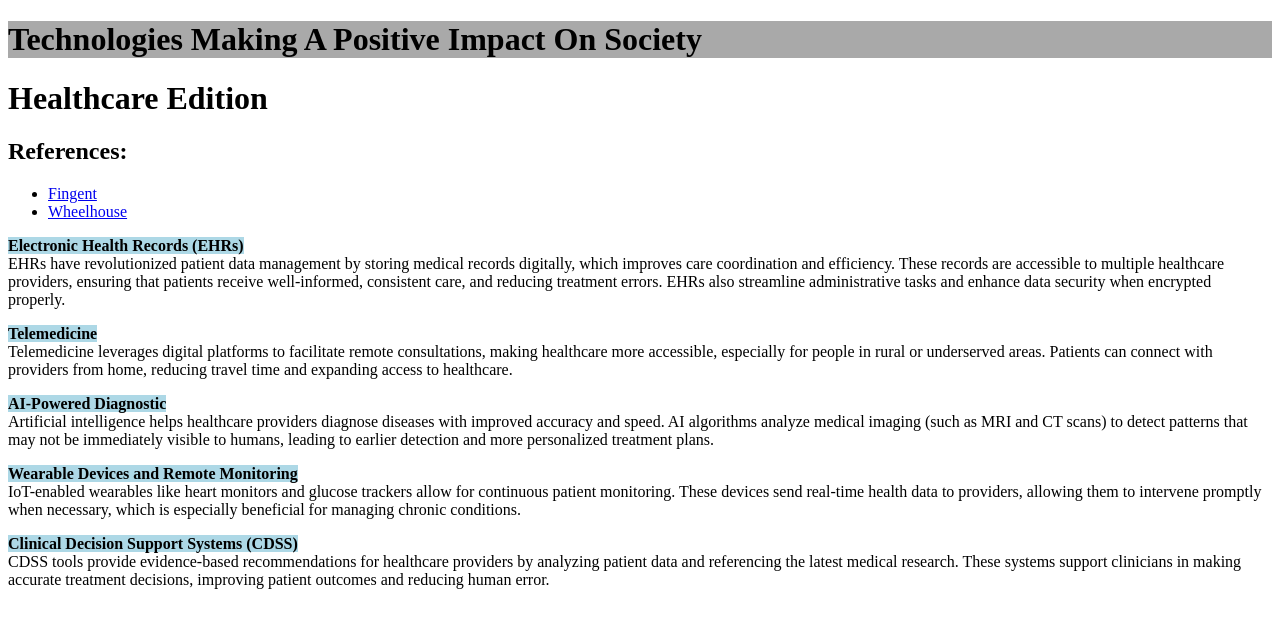
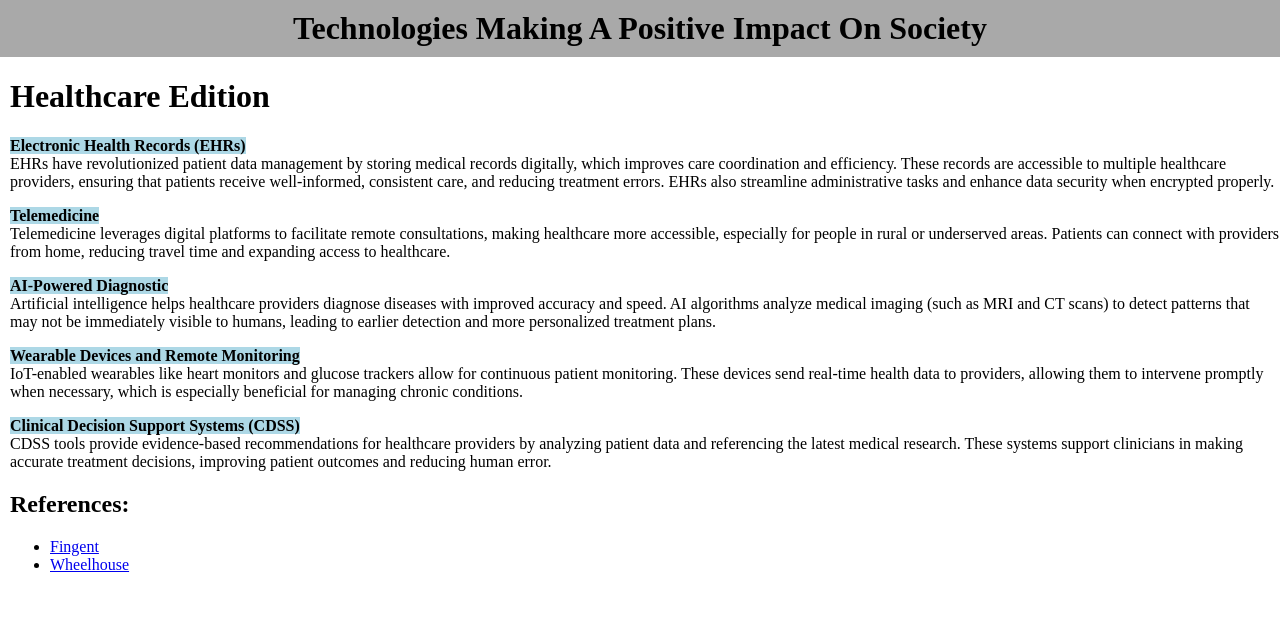
Before and after one commit to Dell-DC/TheThreeMuskeeteer, a plain HTML site: page html2.html in a window 1280 px wide. Drawn offline with Linux system fonts and the light colour scheme.

Commit message:
3rd comm

```diff
--- a/html2.html
+++ b/html2.html
@@ -5,14 +5,10 @@
     <meta name="viewport" content="width=device-width, initial-scale=1.0">
     <title>Document</title>
 </head>
-<body>
-    <h1 style="background-color: darkgray;">Technologies Making A Positive Impact On Society</h1>
+<body style="margin: 0px;">
+    <h1 style="background-color: darkgray; text-align: center; margin-top: 0px; padding-top: 10px; padding-bottom: 10px;">Technologies Making A Positive Impact On Society</h1>
+    <div style="margin-left: 10px;">
     <h1>Healthcare Edition</h1>
-    <h2>References:</h2>
-    <ul>
-        <li><a href="https://www.fingent.com/blog/7-major-impacts-of-technology-in-healthcare/">Fingent</a></li>
-        <li><a href="https://www.wheelhouseit.com/the-power-of-technology-how-computers-are-transforming-healthcare/">Wheelhouse</a></li>
-    </ul>
     <p id="ehr">
         <strong style="background-color: lightblue;">Electronic Health Records (EHRs)</strong>
         </br>
@@ -38,5 +34,11 @@
         </br>
         CDSS tools provide evidence-based recommendations for healthcare providers by analyzing patient data and referencing the latest medical research. These systems support clinicians in making accurate treatment decisions, improving patient outcomes and reducing human error.
     </p>
+    <h2>References:</h2>
+    <ul>
+        <li><a href="https://www.fingent.com/blog/7-major-impacts-of-technology-in-healthcare/">Fingent</a></li>
+        <li><a href="https://www.wheelhouseit.com/the-power-of-technology-how-computers-are-transforming-healthcare/">Wheelhouse</a></li>
+    </ul>
+    </div>
 </body>
 </html>
```
